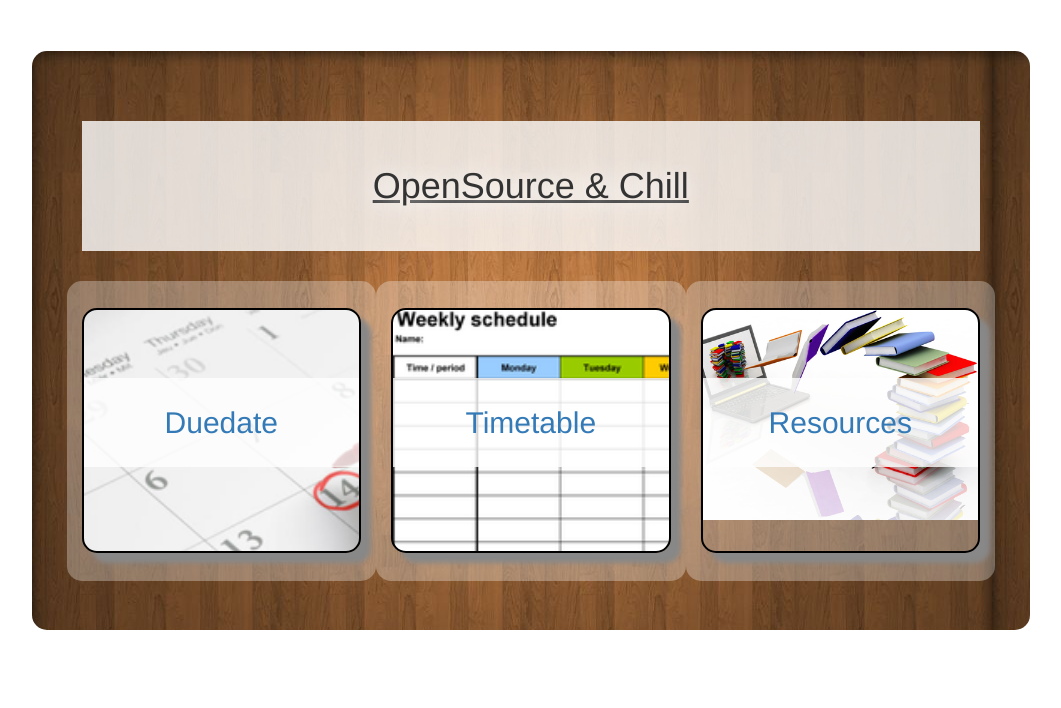
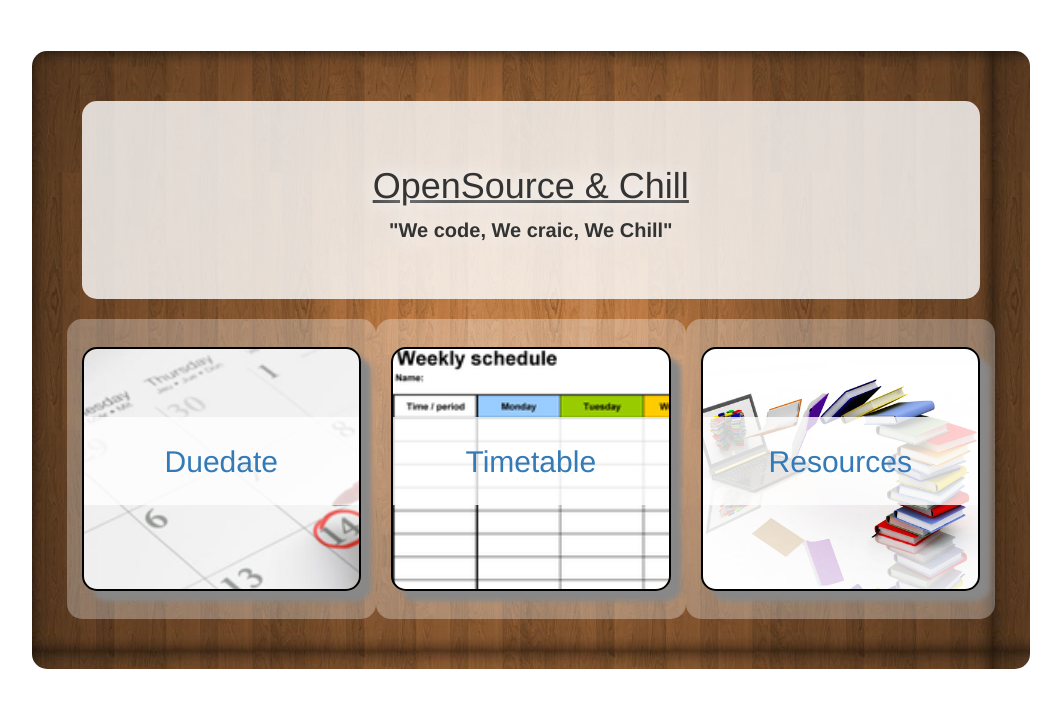
Before and after one commit to penmayp/openchill_test101, a plain HTML site: page index.html in a window 1280 px wide. Shown: the whole page, without its empty margins (122-1183 px from the left). Drawn offline with Linux system fonts and the light colour scheme.

Commit message:
2017-01-16 11:45

```diff
--- a/css/index.css
+++ b/css/index.css
@@ -31,14 +31,24 @@ body{
 
 	}
 
+.head-con{
+	 background-color: rgba(255,255,255,0.8);
+	 text-align: center;
+	 text-shadow: 0 0 20px white, 0 0 40px white;
+	 padding: 5%;
+	 border-radius: 15px;
+
+
+	}
 
 h1{
-	text-align: center;
 	 font-weight: 900;
-	 background-color: rgba(255,255,255,0.8);
-	 padding: 5%;
 	 text-decoration: underline;
-	 text-shadow: 0 0 20px white, 0 0 40px white;
+	}
+
+.slogan{
+	font-weight: 700;
+	font-size: 20px;
 	}
 
 h2{top: 20%;
@@ -95,7 +105,7 @@ h2{top: 20%;
 	background-repeat: no-repeat;
 	background-size: 300px;
 	box-shadow: 10px 10px 5px #888888;
-	background-position: -20px -30px;
+	background-position: -20px 0px;
 }
 
 @media screen and (max-width: 980px) {
@@ -118,6 +128,10 @@ h2{top: 20%;
 		text-shadow: 0 0 20px white, 0 0 40px white;
 		padding: 0%;
 
+		}
+	.slogan{
+		font-weight: 700;
+		font-size: 15px;
 		}
 
 	h2{top: 5%;
--- a/index.html
+++ b/index.html
@@ -9,6 +9,10 @@
 		<link rel="stylesheet" href="./css/style.css" />
 		<meta name="viewport" content="width=device.width, initial-scale= 1">
 
+		<meta name="description"
+		content="OpenSource & Chill - We code, We craic, We Chill.">
+		<meta name="keywords"
+			content="NCI, Computing, 2020, OpenSource, Dudedate, Timetable, Resources">
 	</head>
 
 	<body>
@@ -16,8 +20,11 @@
 		</div>
 
 		<div class="main-con">
-				<h1> OpenSource & Chill </h1>
-				<br>
+				<div class="head-con">
+					<h1> OpenSource & Chill </h1>
+					<p class="slogan">"We code, We craic, We Chill"</p>
+				</div>
+			<br>
 			<div class="row">
 				<div class="box col-md-4">
 					<a href="null.html">
```
